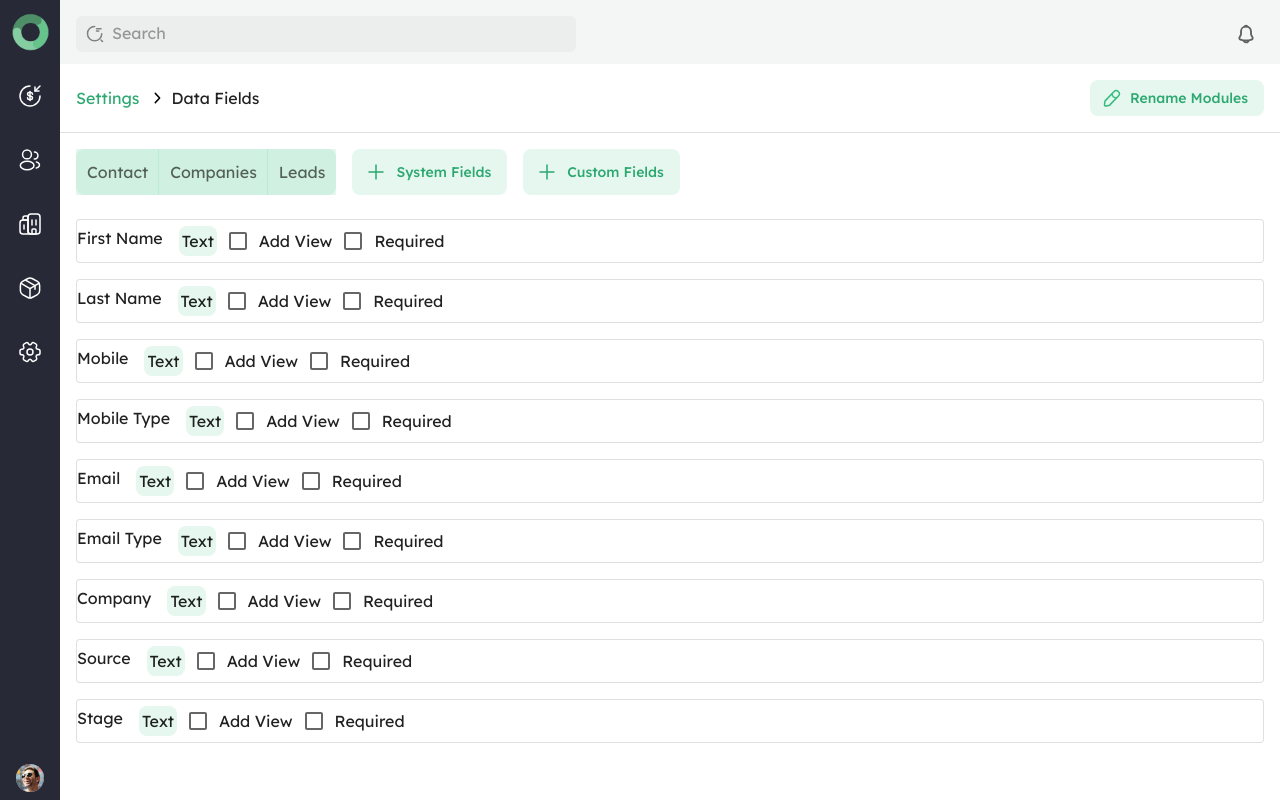
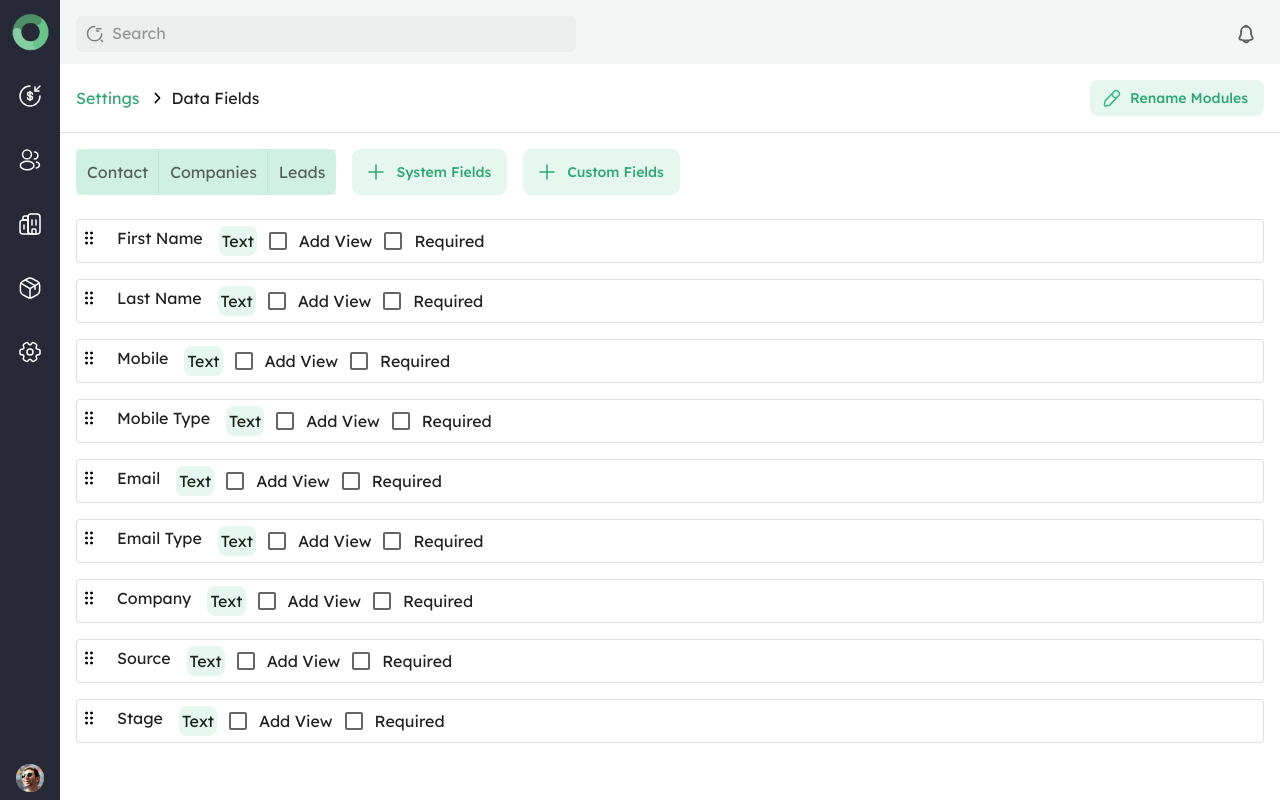
Before and after one commit to sushma1006/datafield, a React (Create React App) app: page / in a window 1280 px wide. Built offline with nearby package versions, Linux system fonts and the light colour scheme.

Commit message:
adding icon

```diff
--- a/src/App.js
+++ b/src/App.js
@@ -1,7 +1,7 @@
 import React from "react";
 import { Box, Stack }from "@mui/material";
 import SideNavBar from "./components/sidenavbar/sidenavbar";
-import Header from "./components/header/header";
+import Content from "./components/Content/content";
 
 
 function App() {
@@ -9,7 +9,7 @@ function App() {
     <Box>
       <Stack direction="row">
         <SideNavBar/>
-        <Header/>
+        <Content/>
       </Stack>
 
     </Box>
--- /dev/null
+++ b/src/assets/icons/drag.js
@@ -0,0 +1,17 @@
+import React from "react";
+
+function Drag(width = "24", height = "24", color='#000000') {
+  return (
+    <svg
+      xmlns="http://www.w3.org/2000/svg"
+      width={width}
+      height={height}
+      viewBox="0 0 32 32"
+      style={{fill: `${color}`}}
+    >
+      <path d="M12.667 20.667a2 2 0 11.001 3.999 2 2 0 01-.001-3.999zm2-4.667a2 2 0 10-3.999-.001 2 2 0 003.999.001zm6.666 0a2 2 0 10-3.999-.001 2 2 0 003.999.001zm-8.666-8.667a2 2 0 11.001 3.999 2 2 0 01-.001-3.999zm8.666 2a2 2 0 10-3.999-.001 2 2 0 003.999.001zm0 13.334a2 2 0 10-3.999-.001 2 2 0 003.999.001z"></path>
+    </svg>
+  );
+}
+
+export default Drag;
--- a/src/components/header/header.js
+++ b/src/components/Content/content.js
@@ -24,8 +24,9 @@ import RenameIcon from "../../assets/icons/renameIcon";
 import AddIcon from "../../assets/icons/addIcon";
 import { useState } from "react";
 import { alpha } from "@mui/material";
+import Drag from "../../assets/icons/drag";
 
-function Header () {
+function Content () {
     const theme = createTheme({
         typography: {
             fontFamily: 'Lexend',
@@ -245,6 +246,7 @@ function Header () {
                                     <Paper variant="outlined">
                                         <Box width="90vw" display="flex" direction="row" alignItems="center" >
                                         <Stack direction="row" spacing={2} >
+                                            <Stack>{Drag()}</Stack>
                                             <Typography key={index}>
                                                 {contactName.name}
                                             </Typography>
@@ -283,4 +285,4 @@ function Header () {
     )
 }
 
-export default Header;
+export default Content;
--- a/src/components/header/index.js
+++ b/src/components/Content/index.js
@@ -1,7 +1,7 @@
 import React from "react";
 
-function Header(){
+function Content(){
     return(
-        <Header/>
+        <Content/>
     )
 }
```
